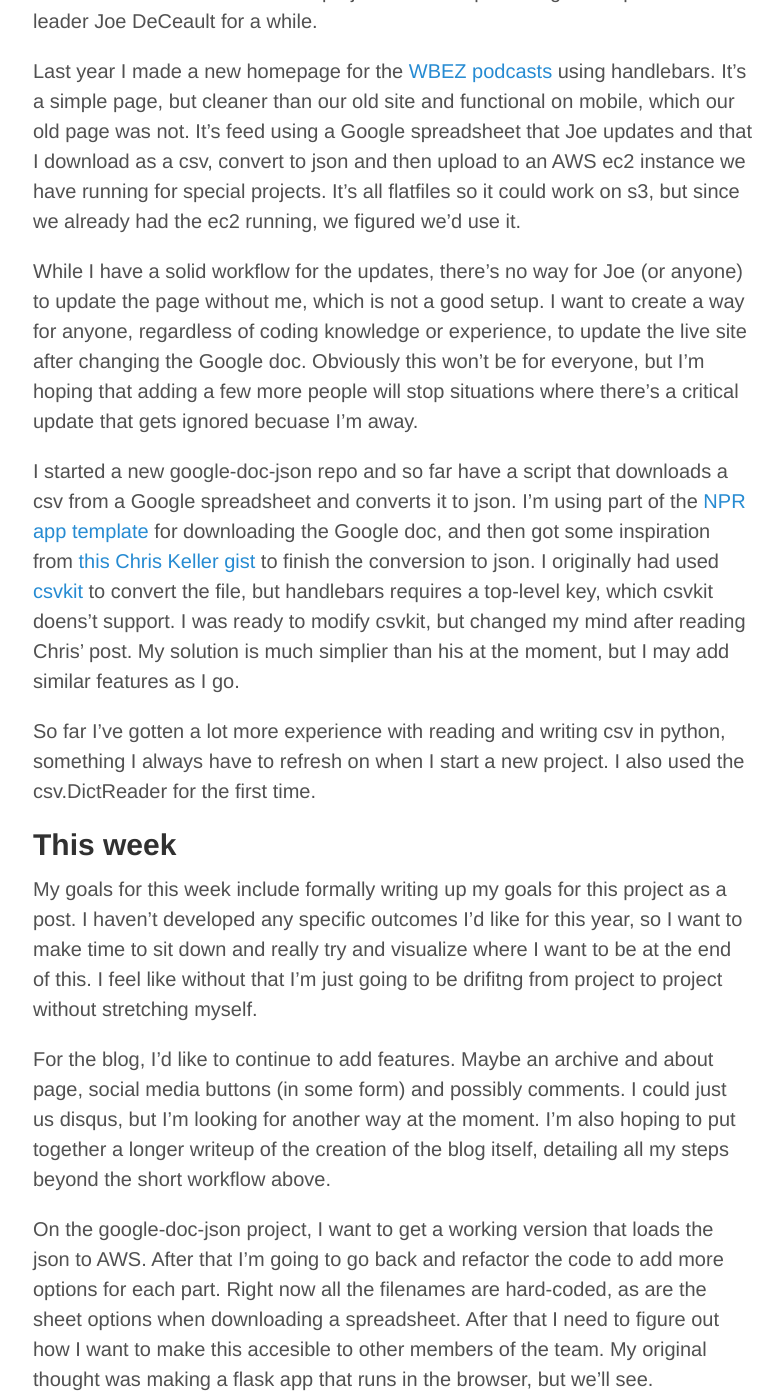
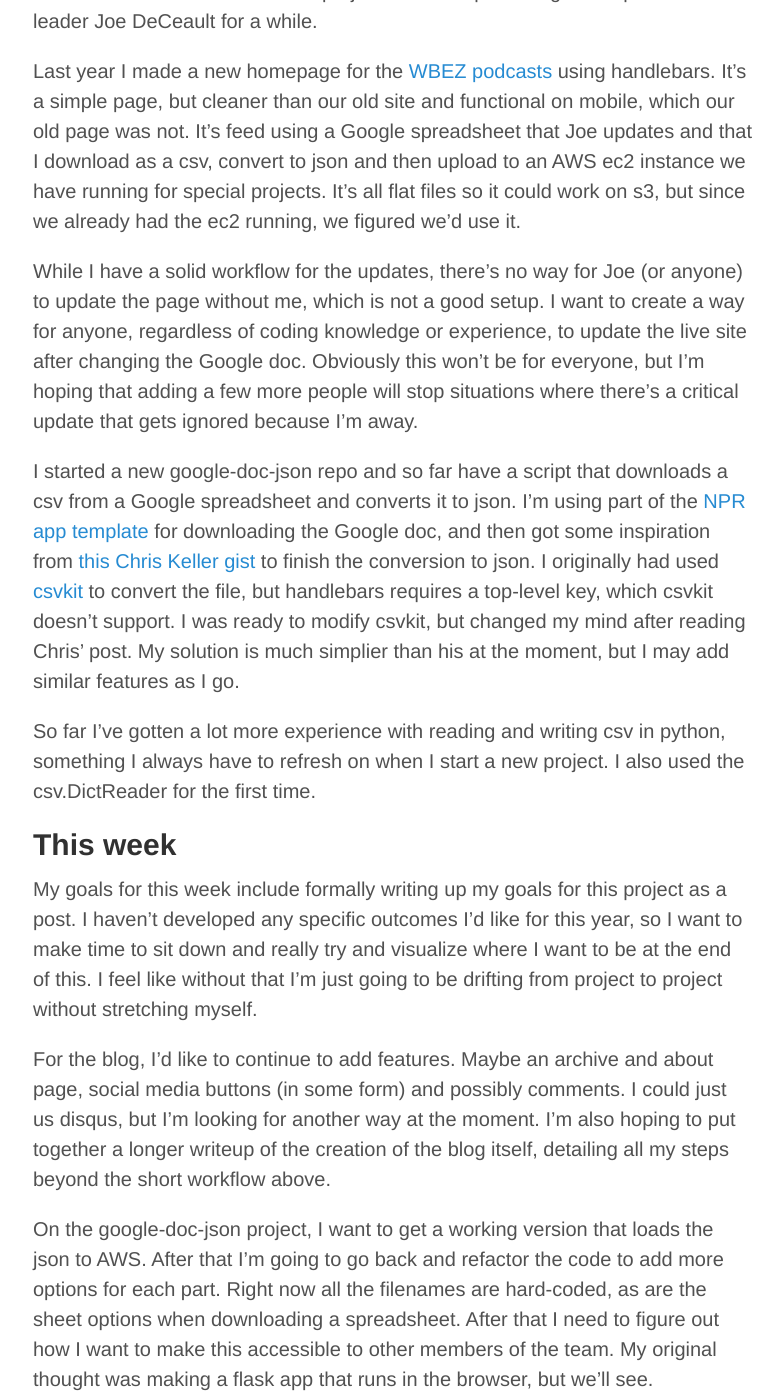
Before and after one commit to chagan/chagan.github.io, a Jekyll site: the page built from _posts/2015-01-04-sunday-update-1.md, in a window 1280 px wide and 1400 px high, scrolled down 1210 px. Shown: the whole window, without its empty margins (247-1029 px from the left). Built offline with Jekyll 4.4.1, drawn with Linux system fonts in a browser that asks for light colours; some of the changed text lies outside the part shown.

Commit message:
Add new post, fix typos in previous post

```diff
--- a/_posts/2015-01-04-sunday-update-1.md
+++ b/_posts/2015-01-04-sunday-update-1.md
@@ -26,17 +26,17 @@ As for actual projects, the first and major one was this blog. It's setup using
 
 The second one I've started is a project I've been promising to our podcast leader Joe DeCeault for a while.
 
-Last year I made a new homepage for the [WBEZ podcasts](http://interactive.wbez.org/podcasts/) using handlebars. It's a simple page, but cleaner than our old site and functional on mobile, which our old page was not. It's feed using a Google spreadsheet that Joe updates and that I download as a csv, convert to json and then upload to an AWS ec2 instance we have running for special projects. It's all flatfiles so it could work on s3, but since we already had the ec2 running, we figured we'd use it.
+Last year I made a new homepage for the [WBEZ podcasts](http://interactive.wbez.org/podcasts/) using handlebars. It's a simple page, but cleaner than our old site and functional on mobile, which our old page was not. It's feed using a Google spreadsheet that Joe updates and that I download as a csv, convert to json and then upload to an AWS ec2 instance we have running for special projects. It's all flat files so it could work on s3, but since we already had the ec2 running, we figured we'd use it.
 
-While I have a solid workflow for the updates, there's no way for Joe (or anyone) to update the page without me, which is not a good setup. I want to create a way for anyone, regardless of coding knowledge or experience, to update the live site after changing the Google doc. Obviously this won't be for everyone, but I'm hoping that adding a few more people will stop situations where there's a critical update that gets ignored becuase I'm away.
+While I have a solid workflow for the updates, there's no way for Joe (or anyone) to update the page without me, which is not a good setup. I want to create a way for anyone, regardless of coding knowledge or experience, to update the live site after changing the Google doc. Obviously this won't be for everyone, but I'm hoping that adding a few more people will stop situations where there's a critical update that gets ignored because I'm away.
 
-I started a new google-doc-json repo and so far have a script that downloads a csv from a Google spreadsheet and converts it to json. I'm using part of the [NPR app template](https://github.com/nprapps/app-template) for downloading the Google doc, and then got some inspiration from [this Chris Keller gist](https://gist.github.com/chrislkeller/4700210) to finish the conversion to json. I originally had used [csvkit](https://github.com/onyxfish/csvkit) to convert the file, but handlebars requires a top-level key, which csvkit doens't support. I was ready to modify csvkit, but changed my mind after reading Chris' post. My solution is much simplier than his at the moment, but I may add similar features as I go.
+I started a new google-doc-json repo and so far have a script that downloads a csv from a Google spreadsheet and converts it to json. I'm using part of the [NPR app template](https://github.com/nprapps/app-template) for downloading the Google doc, and then got some inspiration from [this Chris Keller gist](https://gist.github.com/chrislkeller/4700210) to finish the conversion to json. I originally had used [csvkit](https://github.com/onyxfish/csvkit) to convert the file, but handlebars requires a top-level key, which csvkit doesn't support. I was ready to modify csvkit, but changed my mind after reading Chris' post. My solution is much simplier than his at the moment, but I may add similar features as I go.
 
 So far I've gotten a lot more experience with reading and writing csv in python, something I always have to refresh on when I start a new project. I also used the csv.DictReader for the first time.
 
 ##This week
-My goals for this week include formally writing up my goals for this project as a post. I haven't developed any specific outcomes I'd like for this year, so I want to make time to sit down and really try and visualize where I want to be at the end of this. I feel like without that I'm just going to be drifitng from project to project without stretching myself.
+My goals for this week include formally writing up my goals for this project as a post. I haven't developed any specific outcomes I'd like for this year, so I want to make time to sit down and really try and visualize where I want to be at the end of this. I feel like without that I'm just going to be drifting from project to project without stretching myself.
 
 For the blog, I'd like to continue to add features. Maybe an archive and about page, social media buttons (in some form) and possibly comments. I could just us disqus, but I'm looking for another way at the moment. I'm also hoping to put together a longer writeup of the creation of the blog itself, detailing all my steps beyond the short workflow above.
 
-On the google-doc-json project, I want to get a working version that loads the json to AWS. After that I'm going to go back and refactor the code to add more options for each part. Right now all the filenames are hard-coded, as are the sheet options when downloading a spreadsheet. After that I need to figure out how I want to make this accesible to other members of the team. My original thought was making a flask app that runs in the browser, but we'll see.
+On the google-doc-json project, I want to get a working version that loads the json to AWS. After that I'm going to go back and refactor the code to add more options for each part. Right now all the filenames are hard-coded, as are the sheet options when downloading a spreadsheet. After that I need to figure out how I want to make this accessible to other members of the team. My original thought was making a flask app that runs in the browser, but we'll see.
```
Also changed, not shown: other parts of _posts/2015-01-04-sunday-update-1.md (+2 -2 lines).
